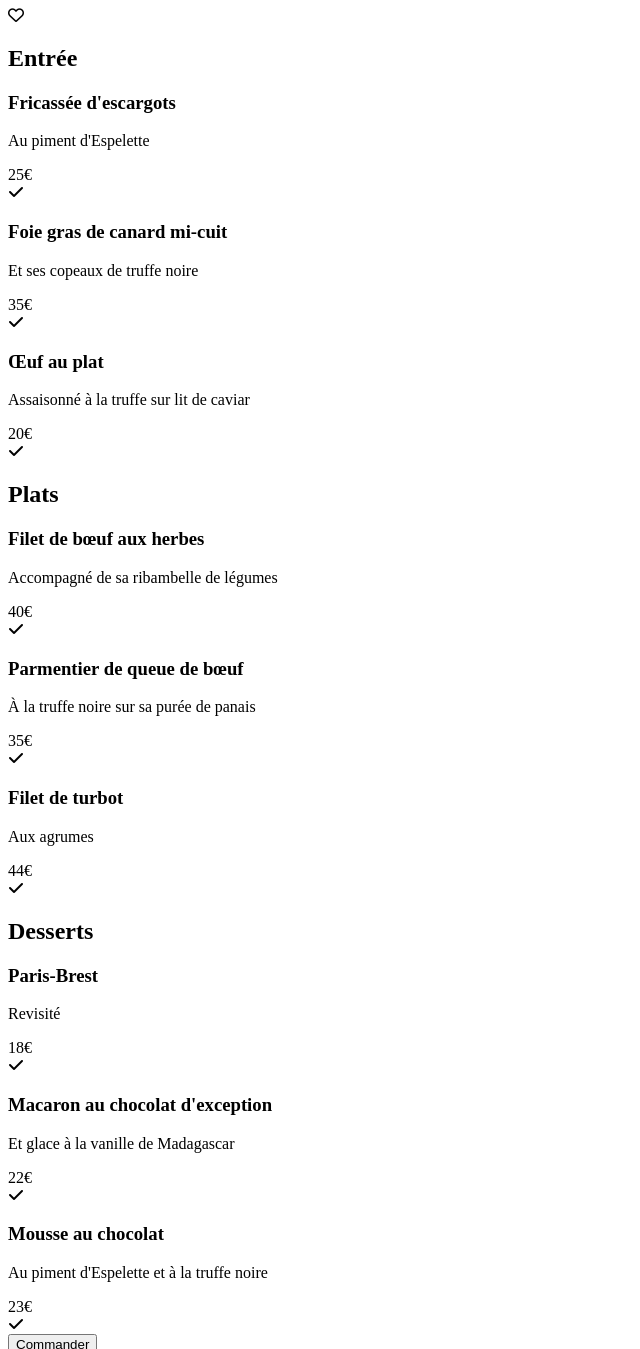
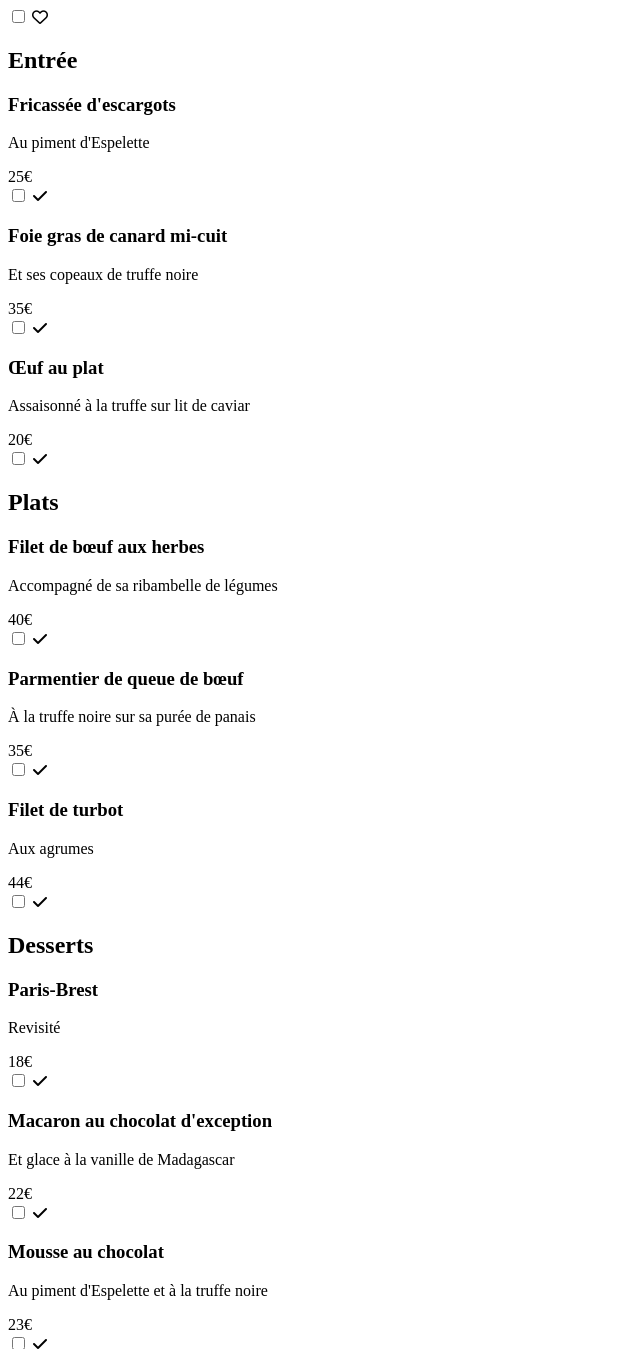
Before and after one commit to hichame-dev/Ohmyfood, a plain HTML site: page Restaurants/La-palette-du gout.html in a window 1280 px wide. Shown: the part 475-1824 px from the top of the page, without its empty margins (0-640 px from the left). Drawn offline with nearby package versions, Linux system fonts and the light colour scheme; files that its build step writes are made by us from their sources; a web font is replaced by a local one.

Commit message:
CALIBRATION SCSS

```diff
--- a/Restaurants/La-palette-du gout.html
+++ b/Restaurants/La-palette-du gout.html
@@ -36,16 +36,15 @@
 
         <div class="restaurant-header">
             <h1 class="restaurant-title">La palette du gout</h1>
-            <span class="like__icon" aria-label="Ajouter aux favoris">
-                <i class="fa-regular fa-heart"></i>
-            </span>
+            <label class="card__icon-pink">
+                <input type="checkbox" class="card__checkbox" aria-label="Ajouter aux favoris">
+                <i class="fa-regular fa-heart card__icon"></i>
+            </label>
         </div>
 
 
 
-
-
-            <!-- ENTRÉE -->
+        <!-- ENTRÉE -->
             <div class="menu__section">
                 <h2>Entrée</h2>
 
@@ -57,10 +56,10 @@
                         </div>
                         <span class="menu__price">25€</span>
                     </div>
-                    <div class="menu__check hidden"aria-label="Plats validés">
-                        <i class="fa-solid fa-check"></i>
-                    </div>
-
+                    <label class="menu__check" aria-label="Plats validés">
+                        <input type="checkbox" class="menu__check-input">
+                        <i class="fa-solid fa-check menu__check-icon"></i>
+                    </label>
                 </article>
 
                 <article class="menu__item">
@@ -71,9 +70,10 @@
                         </div>
                         <span class="menu__price">35€</span>
                     </div>
-                    <div class="menu__check hidden"aria-label="Plats validés">
-                        <i class="fa-solid fa-check"></i>
-                    </div>
+                    <label class="menu__check" aria-label="Plats validés">
+                        <input type="checkbox" class="menu__check-input">
+                        <i class="fa-solid fa-check menu__check-icon"></i>
+                    </label>
                 </article>
 
                 <article class="menu__item">
@@ -84,9 +84,10 @@
                         </div>
                         <span class="menu__price">20€</span>
                     </div>
-                    <div class="menu__check hidden"aria-label="Plats validés">
-                        <i class="fa-solid fa-check"></i>
-                    </div>
+                    <label class="menu__check" aria-label="Plats validés">
+                        <input type="checkbox" class="menu__check-input">
+                        <i class="fa-solid fa-check menu__check-icon"></i>
+                    </label>
                 </article>
             </div>
 
@@ -102,9 +103,10 @@
                         </div>
                         <span class="menu__price">40€</span>
                     </div>
-                    <div class="menu__check hidden"aria-label="Plats validés">
-                        <i class="fa-solid fa-check"></i>
-                    </div>
+                    <label class="menu__check" aria-label="Plats validés">
+                        <input type="checkbox" class="menu__check-input">
+                        <i class="fa-solid fa-check menu__check-icon"></i>
+                    </label>
                 </article>
 
                 <article class="menu__item">
@@ -115,9 +117,10 @@
                         </div>
                         <span class="menu__price">35€</span>
                     </div>
-                    <div class="menu__check hidden"aria-label="Plats validés">
-                        <i class="fa-solid fa-check"></i>
-                    </div>
+                    <label class="menu__check" aria-label="Plats validés">
+                        <input type="checkbox" class="menu__check-input">
+                        <i class="fa-solid fa-check menu__check-icon"></i>
+                    </label>
                 </article>
 
                 <article class="menu__item">
@@ -128,9 +131,10 @@
                         </div>
                         <span class="menu__price">44€</span>
                     </div>
-                    <div class="menu__check hidden"aria-label="Plats validés">
-                        <i class="fa-solid fa-check"></i>
-                    </div>
+                    <label class="menu__check" aria-label="Plats validés">
+                        <input type="checkbox" class="menu__check-input">
+                        <i class="fa-solid fa-check menu__check-icon"></i>
+                    </label>
                 </article>
             </div>
 
@@ -146,9 +150,10 @@
                         </div>
                         <span class="menu__price">18€</span>
                     </div>
-                    <div class="menu__check hidden"aria-label="Plats validés">
-                        <i class="fa-solid fa-check"></i>
-                    </div>
+                    <label class="menu__check" aria-label="Plats validés">
+                        <input type="checkbox" class="menu__check-input">
+                        <i class="fa-solid fa-check menu__check-icon"></i>
+                    </label>
                 </article>
 
                 <article class="menu__item">
@@ -159,9 +164,10 @@
                         </div>
                         <span class="menu__price">22€</span>
                     </div>
-                    <div class="menu__check hidden"aria-label="Plats validés">
-                        <i class="fa-solid fa-check"></i>
-                    </div>
+                    <label class="menu__check" aria-label="Plats validés">
+                        <input type="checkbox" class="menu__check-input">
+                        <i class="fa-solid fa-check menu__check-icon"></i>
+                    </label>
                 </article>
 
                 <article class="menu__item">
@@ -172,9 +178,10 @@
                         </div>
                         <span class="menu__price">23€</span>
                     </div>
-                    <div class="menu__check hidden"aria-label="Plats validés">
-                        <i class="fa-solid fa-check"></i>
-                    </div>
+                    <label class="menu__check" aria-label="Plats validés">
+                        <input type="checkbox" class="menu__check-input">
+                        <i class="fa-solid fa-check menu__check-icon"></i>
+                    </label>
                 </article>
             </div>
         </section>
--- a/sass/_variables.scss
+++ b/sass/_variables.scss
@@ -0,0 +1,42 @@
+// Couleurs principales (dominantes)
+$primary-color: #000000;  // Noir (texte, titres, éléments principaux)
+$secondary-color: #FFFFFF; // Blanc (fond, boutons)
+
+// Couleurs de fond neutres
+$background-light: #FFFFFF;  // Fond blanc (sections)
+$background-grey: #EAEAEA;   // Fond gris clair
+$background-offwhite: #F3F3F3; // Fond global
+$background-dark: #353535;   // Fond sombre (footer)
+$background-green: #99E2D0; // Fond vert pour états validés
+
+
+
+// Couleurs pour les hovers (accent)
+$hover-primary: #9356DC;  // Violet pour hover
+$hover-secondary: #FF79DA; // Rose pour hover
+
+
+
+// Transparence
+$black-transparent-25: #00000040;  // Noir 25% opacité
+$black-transparent-15: #00000026;  // Noir 15% opacité
+
+// Dégradé pour boutons
+$btn-gradient: linear-gradient(193.33deg, $hover-primary -11.44%, $hover-secondary 123.93%);
+
+//ombre//
+$box-shadow-light: 0px 2px 4px 0px #00000026;  // Légère (éléments basiques)
+$box-shadow-medium: 0px 4px 15px 0px #0000001A;  // Moyenne (cartes, modales)
+$box-shadow-strong: 0px 4.01px 15.04px 0px #00000026; // Forte (éléments majeurs)
+
+// Tailles de police//
+$font-size-xs: 16px;  // Extra small
+$font-size-s: 17px;   // Small
+$font-size-m: 18px;   // Medium
+$font-size-l: 19px;   // Large
+$font-size-xl: 24px;  // Extra large
+
+$font-weight-light: 300;  // Légère
+$font-weight-regular: 400;  // Normale
+$font-weight-medium: 500;  // Moyenne
+$font-weight-bold: 700;  // Gras
```
Also changed, not shown: Restaurants/A-la-francaise.html (+40 -30 lines), Restaurants/La-note-enchantée.html (+45 -40 lines), Restaurants/Le-délice-des-sens.html (+41 -37 lines), index.html (+27 -2 lines).
